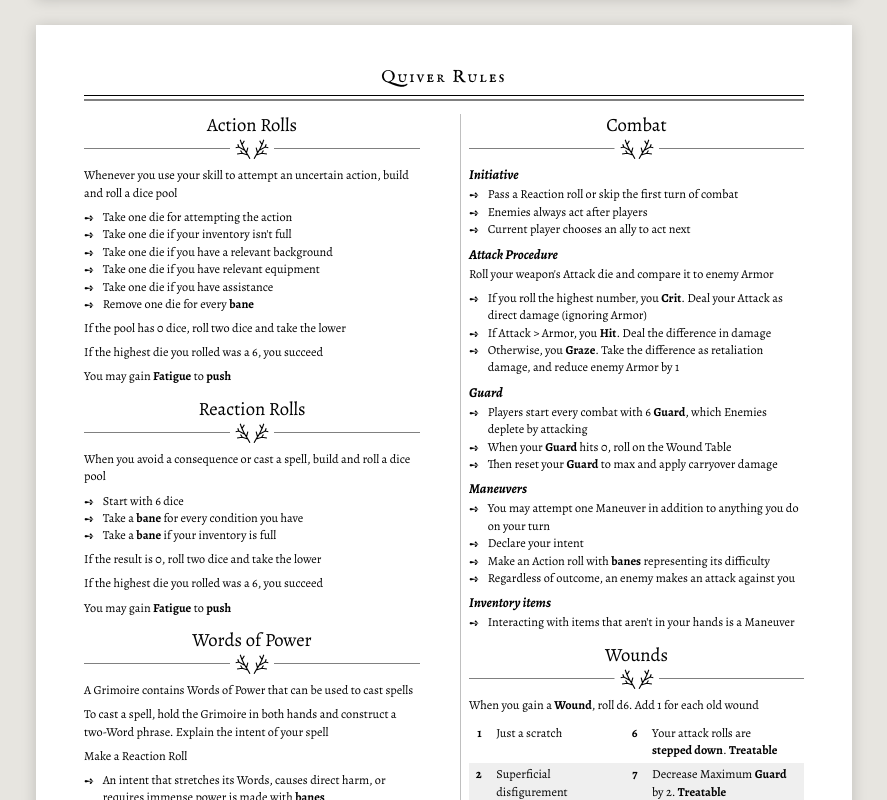
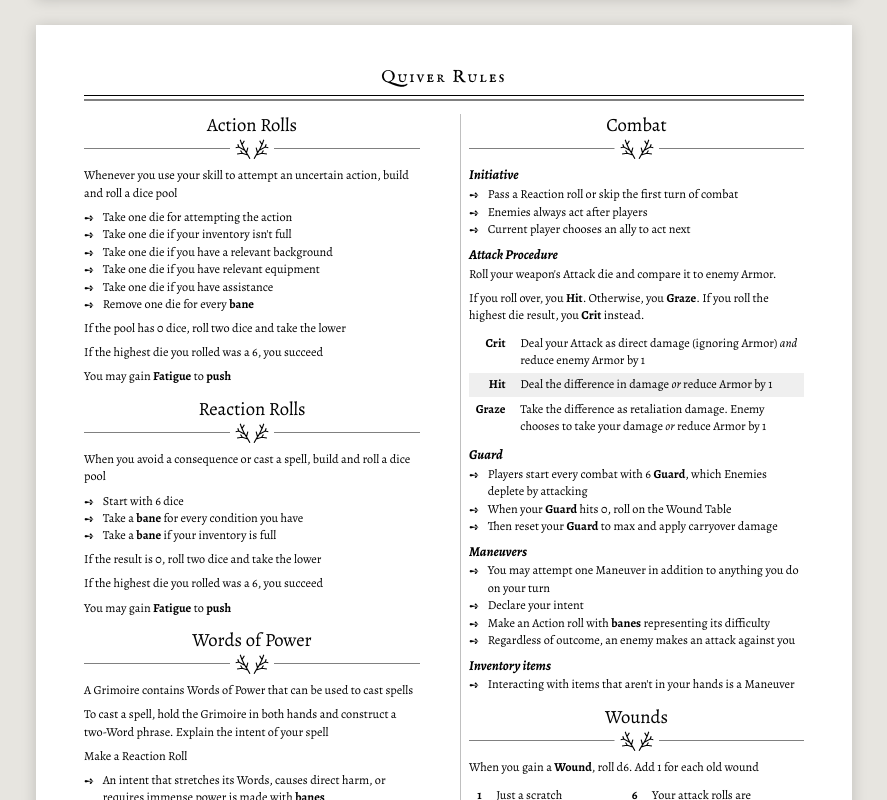
Before and after one commit to maxlebedev/quiver, a plain HTML site: page rules.html in a window 1280 px wide. Shown: the part 1083-1883 px from the top of the page, without its empty margins (196-1083 px from the left). Drawn offline with Linux system fonts and the light colour scheme.

Commit message:
Combat. making high rolls feel better than low rolls

```diff
--- a/rules.html
+++ b/rules.html
@@ -69,8 +69,8 @@
     <div class="col-right">
 
       <h2>Inventory</h2>
-        Your inventory is the heart of your character sheet. It stores your items, as well as any conditions you have.
-        Your maximum inventory size is 12. 2 for your hands, 10 on your body.
+        <p>Your inventory is the center of your character sheet. It stores your items, as well as any conditions you have.
+        Your maximum inventory size is 12. 2 for your hands, 10 on your body.</p>
       <h3>Conditions</h3>
       If you get a condition but have no free slots, break an item and place the condition over it.
       <ul>
@@ -175,12 +175,13 @@
       </ul>
 
       <h3>Attack Procedure</h3>
-      <p>Roll your weapon's Attack die and compare it to enemy Armor</p>
-      <ul>
-        <li>If you roll the highest number, you <b>Crit</b>. Deal your Attack as direct damage (ignoring Armor)</li>
-        <li>If Attack > Armor, you <b>Hit</b>. Deal the difference in damage</li>
-        <li>Otherwise, you <b>Graze</b>. Take the difference as retaliation damage, and reduce enemy Armor by 1</li>
-      </ul>
+      <p>Roll your weapon's Attack die and compare it to enemy Armor.</p>
+      <p>If you roll over, you <b>Hit</b>. Otherwise, you <b>Graze</b>. If you roll the highest die result, you <b>Crit</b> instead.</p>
+      <table>
+        <tr><td class="n">Crit</td><td>Deal your Attack as direct damage (ignoring Armor) <i>and</i> reduce enemy Armor by 1</td></tr>
+        <tr><td class="n">Hit</td><td>Deal the difference in damage <i>or</i> reduce Armor by 1</td></tr>
+        <tr><td class="n">Graze</td><td>Take the difference as retaliation damage. Enemy chooses to take your damage <i>or</i> reduce Armor by 1</td></tr>
+      </table>
 
       <h3>Guard</h3>
       <ul>
```
